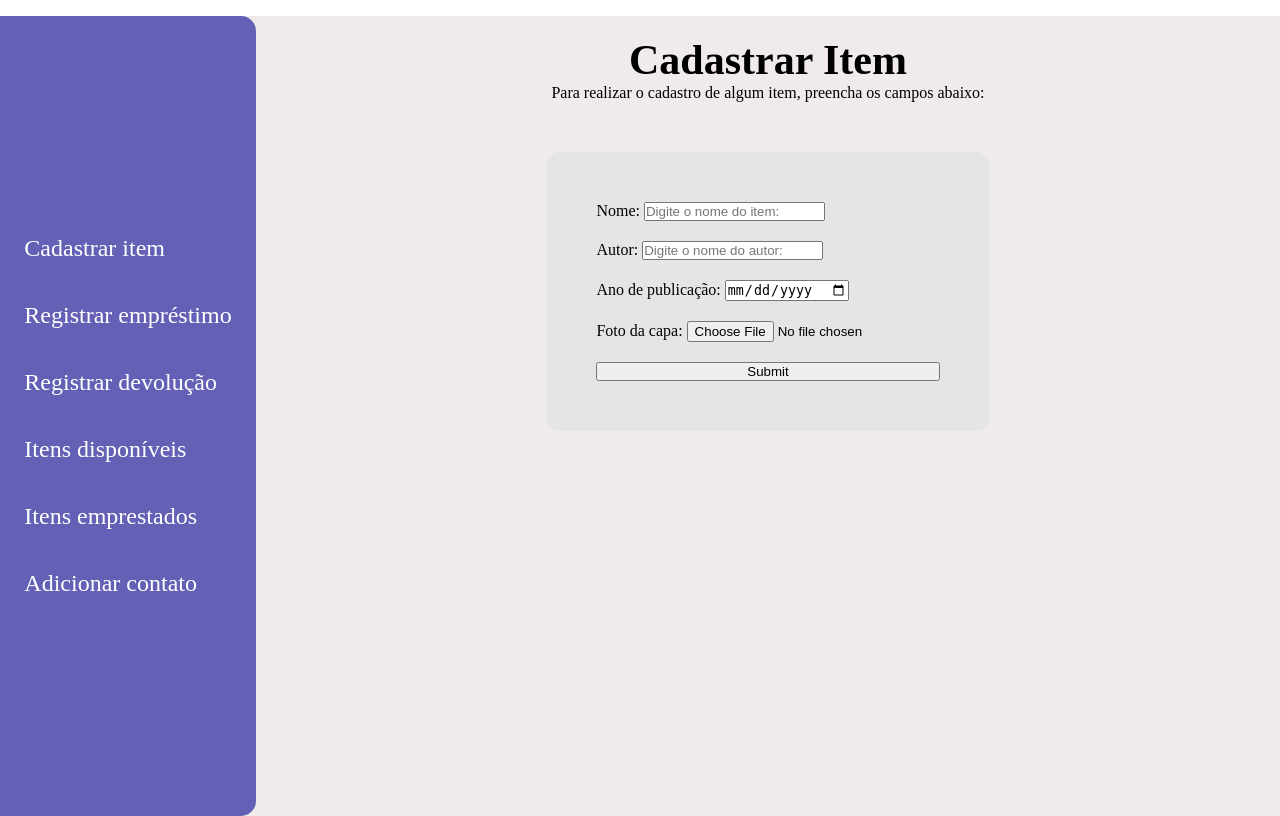
After one commit to fabiana-campos/acervo, a Django app: page /cadastrar-item/ in a window 1280 px wide. The commit adds this page. Shown: the part 318-1134 px from the top of the page. Run offline with Django 5.2, Linux system fonts and the light colour scheme; the visitor is signed in with stand-in values (Sample User, id 1).

Commit message:
Finalizando autenticação e quaser terminando cadastrar item

```diff
--- /dev/null
+++ b/mysite/acervo/static/acervo/css/style.css
@@ -0,0 +1,78 @@
+* {
+    padding: 0;
+    margin: 0;
+    box-sizing: border-box;
+}
+
+.navbar {
+    display: flex;
+    align-items: center;
+    justify-content: space-between;
+    padding: 15px 20px;
+}
+
+.search-input {
+    background-color: #e5e5e5;
+    border-radius: 15px;
+}
+
+.search-input input {
+    border: none;
+    background-color: transparent;
+    outline: none;
+    padding: 5px;
+}
+
+.content {
+    display: grid;
+    grid-template-columns: 1fr 4fr;
+    min-height: 100vh;
+    background-color: #F0EAEA;
+}
+
+.links {
+    display: flex;
+    align-items: center;
+    justify-content: center;
+    background-color: #6360B5;
+    border-radius: 0 15px 15px 0;
+    padding: 20px 0;
+}
+
+.links nav ul {
+    display: flex;
+    flex-direction: column;
+    gap: 40px;
+    list-style: none;
+}
+
+.links nav ul li a {
+    color: white;
+    text-decoration: none;
+    font-size: 24px;
+    transition: 0.2s ease-in-out;
+}
+
+.links nav ul li a:hover {
+    color: grey;
+}
+
+.main {
+    margin: 20px auto;
+    text-align: center;
+}
+
+.main .title {
+    font-size: 42px;
+}
+
+.main .data-form {
+    display: flex;
+    flex-direction: column;
+    gap: 20px;
+    background-color: #E5E5E5;
+    padding: 50px;
+    margin: 50px 0;
+    border-radius: 15px;
+    text-align: left;
+}
--- a/mysite/acervo/templates/acervo/base.html
+++ b/mysite/acervo/templates/acervo/base.html
@@ -1,10 +1,12 @@
+{% load static %}
+
 <!DOCTYPE html>
 <html lang="en">
 <head>
     <meta charset="UTF-8">
     <meta name="viewport" content="width=device-width, initial-scale=1.0">
     <title>{% block title %}{% endblock title %}</title>
-    <link rel="stylesheet" href="css/style.css">
+    <link rel="stylesheet" href="{% static 'acervo/css/style.css' %}">
 </head>
 <body>
     <header class="navbar">
@@ -12,14 +14,14 @@
         <div class="search-input">
             <input type="text" placeholder="Pesquisar item...">
         </div>
-        <a href="#"><img src="imagens/exit.svg" alt="logout"></a>
+        <a href="{% url 'logout' %}"><img src="{% static 'acervo/img/exit.svg' %}" alt="logout"></a>
     </header>
 
     <div class="content">
         <div class="links">
             <nav>
                 <ul>
-                    <li><a href="cadastrar-item.html">Cadastrar item</a></li>
+                    <li><a href="{% url 'cadastrar-item' %}">Cadastrar item</a></li>
                     <li><a href="registrar-emprestimo.html">Registrar empréstimo</a></li>
                     <li><a href="registrar-devolucao.html">Registrar devolução</a></li>
                     <li><a href="">Itens disponíveis</a></li>
--- /dev/null
+++ b/mysite/acervo/templates/acervo/cadastrar-item.html
@@ -0,0 +1,28 @@
+{% extends 'acervo/base.html' %}
+
+{% block title %}Cadastrar Item{% endblock title %}
+
+{% block titulo %}Cadastrar Item{% endblock titulo %}
+
+{% block conteudo %}
+    <span class="description">Para realizar o cadastro de algum item, preencha os campos abaixo:</span>
+    <form action="post" class="data-form">
+        <label>
+            Nome:
+            <input type="text" placeholder="Digite o nome do item:">
+        </label>
+        <label>
+            Autor:
+            <input type="text" placeholder="Digite o nome do autor:">
+        </label>
+        <label>
+            Ano de publicação:
+            <input type="date">
+        </label>
+        <label>
+            Foto da capa:
+            <input type="file">
+        </label>
+        <input type="submit">
+    </form>
+{% endblock conteudo %}
--- a/mysite/acervo/urls.py
+++ b/mysite/acervo/urls.py
@@ -4,4 +4,6 @@ from . import views
 urlpatterns = [
     path('', views.LoginView.as_view(), name="login"),
     path('cadastro/', views.CadastroView.as_view(), name="cadastro"),
+    path('logout/', views.LogoutView.as_view(), name="logout"),
+    path('cadastrar-item/', views.CadastrarItemView.as_view(), name="cadastrar-item"),
 ]
--- a/mysite/acervo/views.py
+++ b/mysite/acervo/views.py
@@ -1,14 +1,72 @@
 from django.shortcuts import render, redirect
+from django.urls import reverse
 from django.views import View
 from django.contrib.auth.models import User
+from django.contrib.auth import authenticate, login, logout
+from django.contrib.auth.mixins import LoginRequiredMixin
 
 class LoginView(View):
     def get(self, request, *args, **kwargs):
+        # Renderiza o template de login quando a requisição é GET
         return render(request, 'acervo/login.html')
+
+    def post(self, request, *args, **kwargs):
+        # Obtém os dados do formulário POST
+        username = request.POST.get('username')
+        password = request.POST.get('password')
+
+        # Tenta autenticar o usuário
+        user = authenticate(request, username=username, password=password)
+
+        if user is not None:
+            # Se a autenticação for bem-sucedida, realiza o login do usuário
+            login(request, user)
+            # Redireciona para a página inicial ou para a página de sucesso
+            return redirect(reverse('cadastrar-item'))  # Ajuste 'home' para a URL desejada após o login
+        else:
+            # Se a autenticação falhar, renderiza o template com uma mensagem de erro
+            return render(request, 'acervo/login.html', {'error': 'Nome de usuário ou senha incorretos.'})
 
 class CadastroView(View):
     def get(self, request, *args, **kwargs):
+        # Renderiza o template de cadastro quando a requisição é GET
         return render(request, 'acervo/cadastro.html')
 
     def post(self, request, *args, **kwargs):
-        print('entrou no post')
+        # Obtém os dados do formulário POST
+        email = request.POST.get('email')
+        username = request.POST.get('username')
+        password = request.POST.get('password')
+
+        # Verifica se todos os campos estão preenchidos
+        if email and username and password:
+            # Verifica se o nome de usuário ou email já existem
+            if not User.objects.filter(username=username).exists() and not User.objects.filter(email=email).exists():
+                # Cria um novo usuário e o salva
+                user = User.objects.create_user(username=username, email=email, password=password)
+                user.save()
+                # Redireciona para a página de login
+                return redirect(reverse('login'))
+            else:
+                # Se o nome de usuário ou email já existirem, renderiza o template com uma mensagem de erro
+                return render(request, 'acervo/cadastro.html', {'error': 'Nome de usuário ou email já existe.'})
+        else:
+            # Se algum campo estiver faltando, renderiza o template com uma mensagem de erro
+            return render(request, 'acervo/cadastro.html', {'error': 'Por favor, preencha todos os campos obrigatórios.'})
+
+class LogoutView(View):
+    def get(self, request, *args, **kwargs):
+        # Desloga o usuário atual
+        logout(request)
+        # Redireciona para a página de login ou qualquer outra página desejada
+        return redirect(reverse('login'))
+
+class CadastrarItemView(LoginRequiredMixin, View):
+    # Redefine o método get para renderizar o template
+    def get(self, request, *args, **kwargs):
+        return render(request, 'acervo/cadastrar-item.html')
+
+    # Adiciona uma classe de erro se o usuário não estiver autenticado
+    def handle_no_permission(self):
+        # Redireciona para a página de login, ou qualquer outra página de sua escolha
+        return redirect('login')
```
Also changed, not shown: mysite/acervo/templates/acervo/cadastro.html (+8 -0 lines), mysite/acervo/templates/acervo/login.html (+22 -3 lines), mysite/acervo/static/acervo/img/exit.svg (added).
